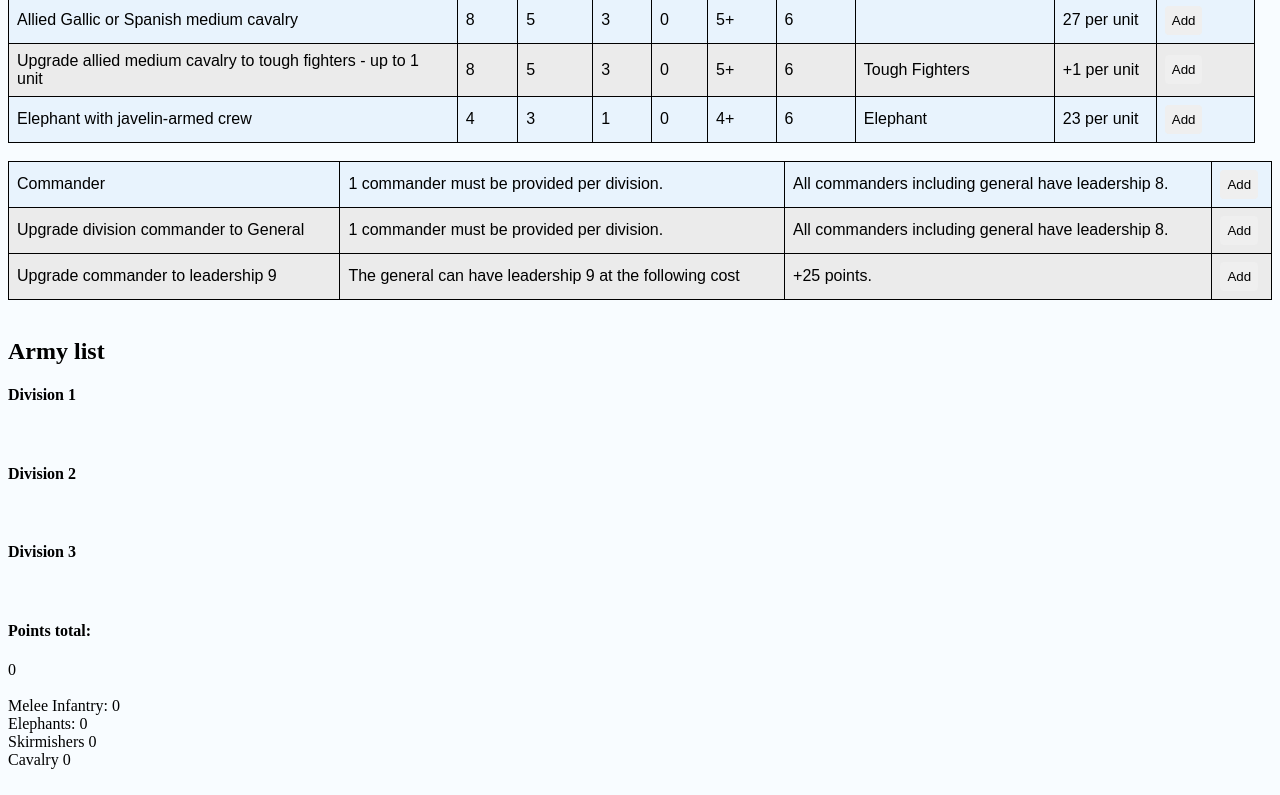
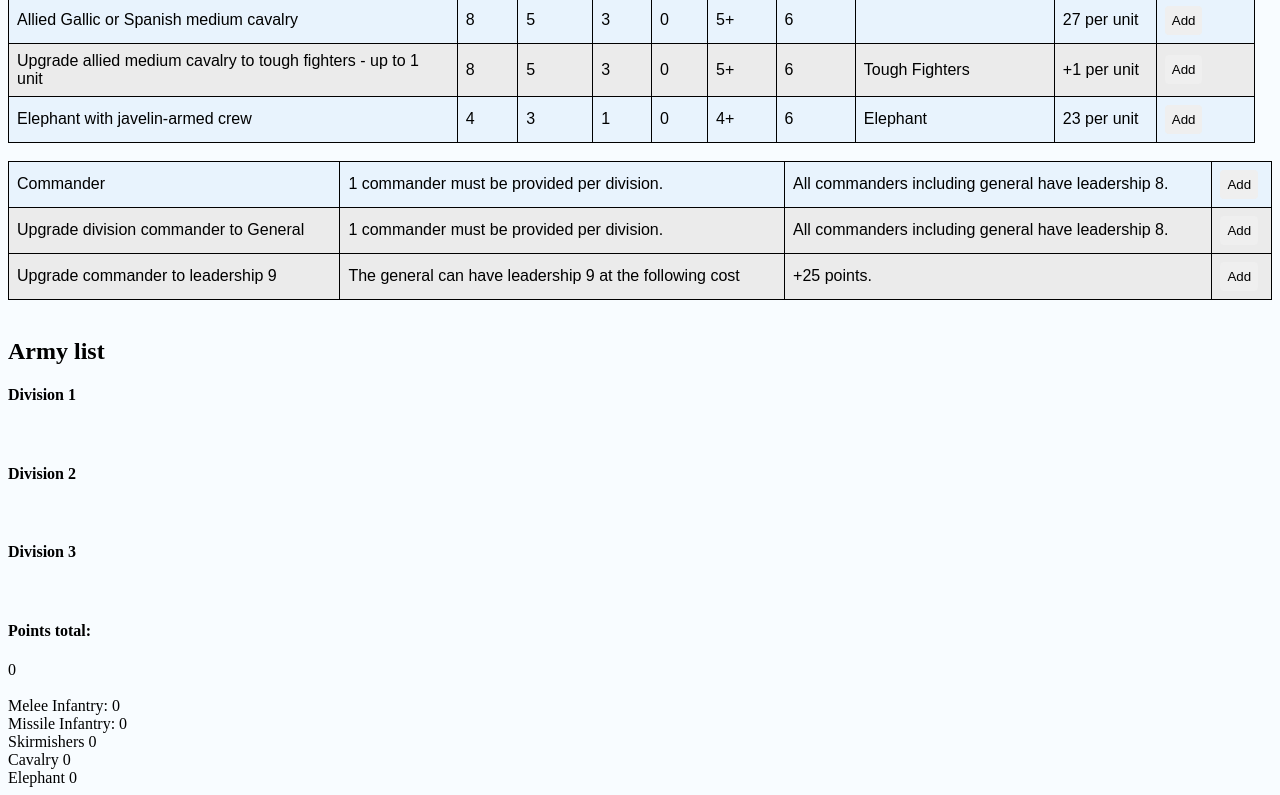
Before and after one commit to PrimarchNostromo/hailCaesarListBuilder, a plain HTML site: page carthaginians.html in a window 1280 px wide. Shown: the part 1320-2115 px from the top of the page. Drawn offline with Linux system fonts and the light colour scheme.

Commit message:
Update carthaginians.html

```diff
--- a/carthaginians.html
+++ b/carthaginians.html
@@ -339,8 +339,8 @@ and open the template in the editor.
            <span>Melee Infantry:</span>
            <span id="infantry">0</span>
            <br>
-           <span>Elephants:</span>
-           <span id="elephant">0</span>
+           <span>Missile Infantry:</span>
+           <span id="missileInfantry">0</span>
            <br>
            <span>Skirmishers</span>
            <span id="skirmisher">0</span>
@@ -348,5 +348,8 @@ and open the template in the editor.
            <span>Cavalry</span>
            <span id="cavalry">0</span>
            <br>
+           <span>Elephant</span>
+           <span id="elephant">0</span>
+           <br>
     </body>
 </html>
```
